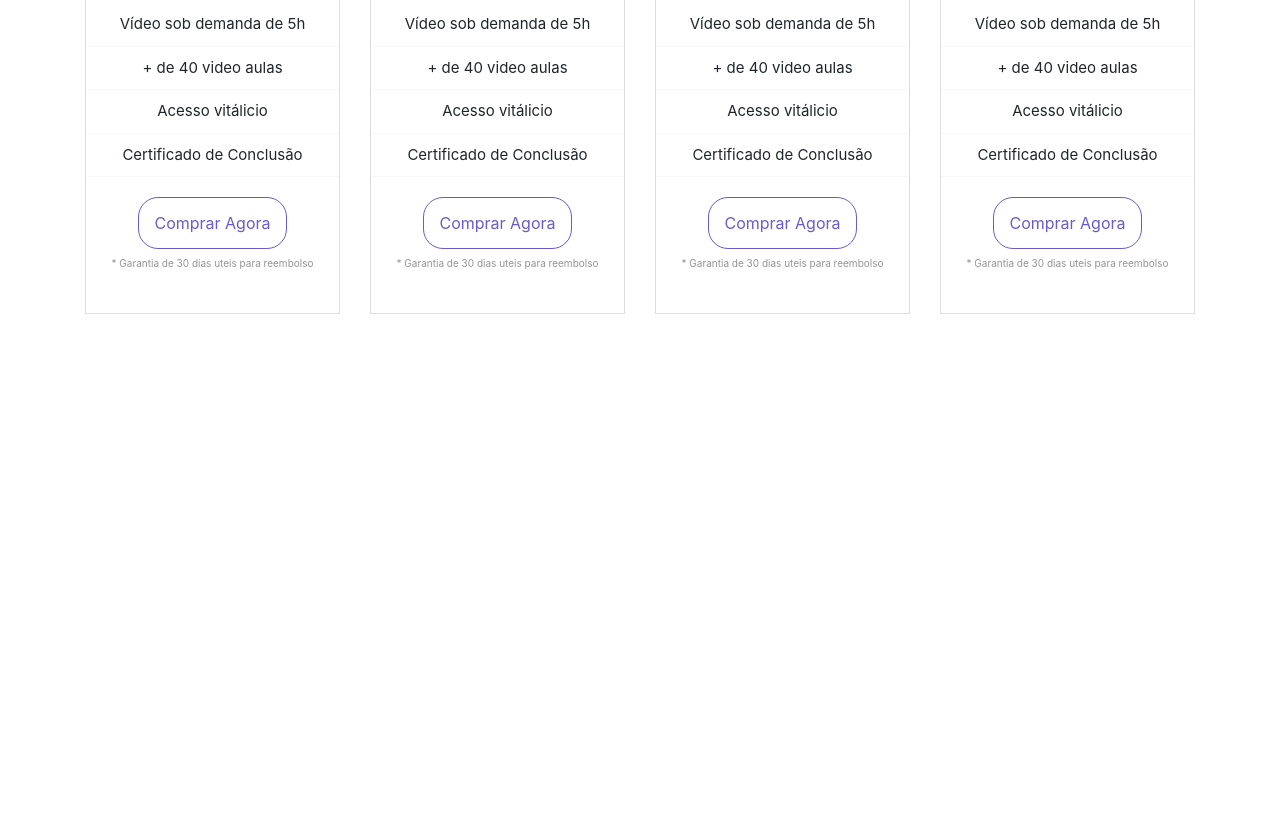
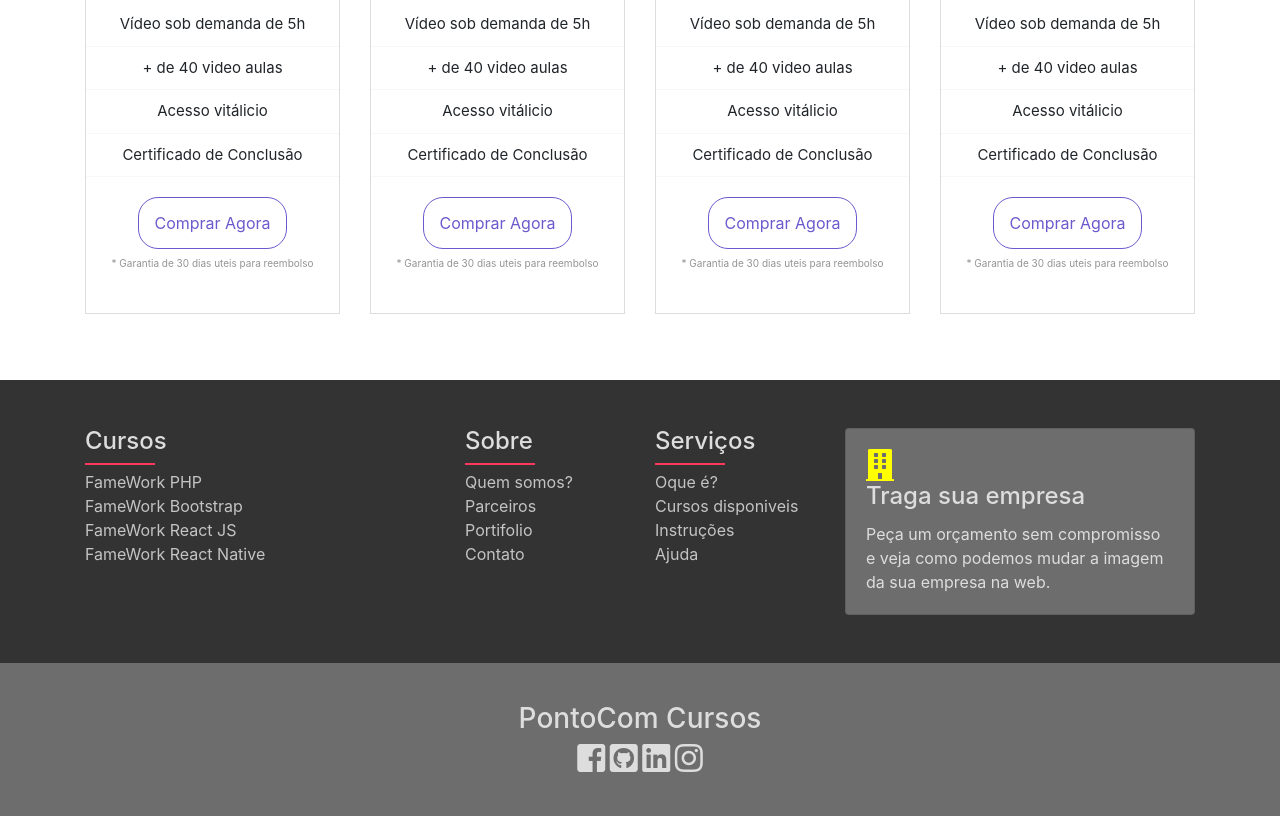
Before and after one commit to FabianoPereiraOne/one-page, a plain HTML site: page index.html in a window 1280 px wide. Shown: the part 1912-2728 px from the top of the page. Before the commit the page ends 2292 px from the top, so only its background shows below. Drawn offline with nearby package versions, Linux system fonts and the light colour scheme.

Commit message:
one-page finish

```diff
--- a/css/container-fluid.css
+++ b/css/container-fluid.css
@@ -7,6 +7,23 @@
 .bg-parallax{
     background: url(/imagens/bg.jpg) fixed;
     position: relative;
+}
+.bg-footer-start{
+    background-color: rgb(51, 51, 51);
+    color: #ddd;
+}
+.bg-card{
+    background-color:  rgb(109, 109, 109);
+}
+.bg-card i{
+    color: yellow;
+}
+.bg-footer-end{
+    background-color: rgb(109, 109, 109);
+    color: #ddd;
+}
+.icons i:hover{
+    color: rgb(6, 241, 190);
 }
 .btn-orcamento{
     border: 2px solid rgb(219, 217, 217);
@@ -37,3 +54,18 @@
     border: 1px solid rgb(49, 49, 49);
     transition: all 0.5s ease-in-out;
 }
+
+/*footer*/
+.bg-footer-start ul{
+    padding: 0;
+}
+.bg-footer-start ul li{
+    list-style: none;
+}
+.bg-footer-start ul li a{
+    color: rgb(196, 196, 196);
+    text-decoration: none;
+}
+.bg-footer-start ul li a:hover{
+    color: rgb(255, 254, 254);
+}
--- a/css/section.css
+++ b/css/section.css
@@ -106,3 +106,10 @@
     margin-bottom: 8px;
     margin: 0 auto;
 }
+.underline-footer{
+    content: '';
+    border-top: 2px solid #ff3859;
+    width: 70px;
+    display: block;
+    margin-bottom: 5px;
+}
--- a/index.html
+++ b/index.html
@@ -56,16 +56,16 @@
           <div id="menu" class="navbar-collapse collapse">
             <ul class="navbar-nav">
               <li class="nav-item mr-2">
-                <a href="index.html" class="nav-link text-white">Home</a>
+                <a href="index.html" class="nav-link text-white scroll-page">Home</a>
               </li>
               <li class="nav-item mr-2">
-                <a href="#" class="nav-link text-white">Serviços</a>
+                <a href="#servicos" class="nav-link text-white scroll-page">Serviços</a>
               </li>
               <li class="nav-item mr-2">
-                <a href="#" class="nav-link text-white">Parcerias</a>
+                <a href="#parceiros" class="nav-link text-white scroll-page">Parcerias</a>
               </li>
               <li class="nav-item">
-                <a href="#" class="nav-link text-white">Contato</a>
+                <a href="#contato" class="nav-link text-white scroll-page">Contato</a>
               </li>
             </ul>
             <a href="#" class="btn-orcamento col-md-3 d-block">Parcerias</a>
@@ -125,7 +125,7 @@
     </div>
 
     <!--Sessao serviços-->
-    <div class="container-fluid bg-servicos">
+    <div id="servicos" class="container-fluid bg-servicos">
       <div class="mt-2 py-4">
         <section class="container">
           <header class="col-md-12 text-center text-light">
@@ -167,7 +167,7 @@
     </div>
 
     <!--Sessao parceiros-->
-    <div class="container-fluid">
+    <div id="parceiros" class="container-fluid">
       <div class="py-4">
         <section class="container">
           <header class="col-md-12 text-center">
@@ -300,7 +300,7 @@
 
     <!--Sessao de Cursos com desconto-->
 
-    <div class="container-fluid">
+    <div id="cursos" class="container-fluid">
         <div class="py-4 my-2">
             <section class="container">
               <header class="text-center">
@@ -389,9 +389,102 @@
         </div>
     </div>
 
+    <!--Footer-->
+    <footer id="contato" class="container-fluid bg-footer-start">
+        <div class="container py-5">
+            <div class="row">
+                <div class="col-md-4">
+                    <h4>Cursos</h4>
+                    <span class="underline-footer"></span>
+                    <ul>
+                        <li>
+                            <a href="#cursos">FameWork PHP</a>
+                        </li>
+                        <li>
+                            <a href="#cursos">FameWork Bootstrap</a>
+                        </li>
+                        <li>
+                            <a href="#cursos">FameWork React JS</a>
+                        </li>
+                        <li>
+                            <a href="#cursos">FameWork React Native</a>
+                        </li>
+                    </ul>
+                </div>
+                <div class="col-md-4">
+                    <div class="row">
+                        <div class="col-md-6">
+                          <h4>Sobre</h4>
+                          <span class="underline-footer"></span>
+                          <ul>
+                              <li>
+                                  <a href="#">Quem somos?</a>
+                              </li>
+                              <li>
+                                  <a href="#parceiros">Parceiros</a>
+                              </li>
+                              <li>
+                                  <a href="#">Portifolio</a>
+                              </li>
+                              <li>
+                                  <a href="#">Contato</a>
+                              </li>
+                          </ul>
+                        </div>
+                        <div class="col-md-6">
+                            <h4>Serviços</h4>
+                            <span class="underline-footer"></span>
+                            <ul>
+                              <li>
+                                 <a href="#">Oque é?</a>
+                              </li>
+                              <li>
+                                 <a href="#">Cursos disponiveis</a>
+                              </li>
+                              <li>
+                                 <a href="#">Instruções</a>
+                              </li>
+                              <li>
+                                 <a href="#">Ajuda</a>
+                              </li>
+                            </ul>
+                        </div>
+                    </div>
+                </div>
+                <div class="col-md-4">
+                    <div class="card bg-card">
+                        <div class="card-body">
+                            <div class="card-title">
+                                <i class="fas fa-building fa-2x"></i>
+                                <h4>Traga sua empresa</h4>
+                            </div>
+                            <p class="card-text">
+                              Peça um orçamento sem compromisso e veja como podemos mudar a imagem da sua empresa na web.
+                            </p>
+                        </div>
+                    </div>
+                </div>
+            </div>
+        </div>
+    </footer>
 
-
-
+    <div class="container-fluid bg-footer-end py-4">
+        <div class="container py-3">
+            <div class="row">
+                <div class="col-12 text-center">
+                   <h3>PontoCom Cursos</h3>
+                </div>
+            </div>
+            <div class="row">
+                <div class="col-12 text-center icons">
+                    <i class="fab fa-facebook-square fa-2x"></i>
+                    <i class="fab fa-github-square fa-2x"></i>
+                    <i class="fab fa-linkedin fa-2x"></i>
+                    <i class="fab fa-instagram fa-2x"></i>
+                </div>
+            </div>
+        </div>
+    </div>
 
 
 
--- a/js/main.js
+++ b/js/main.js
@@ -6,4 +6,11 @@
         time: 1000,
         delay: 10
     });
+    var $doc = $('html,body');
+    $('.scroll-page').click(function(){
+        $doc.animate({
+            scrollTop:$($.attr(this,'href')).offset().top
+        },500);
+        return false;
+    })
 })(jQuery);
```
